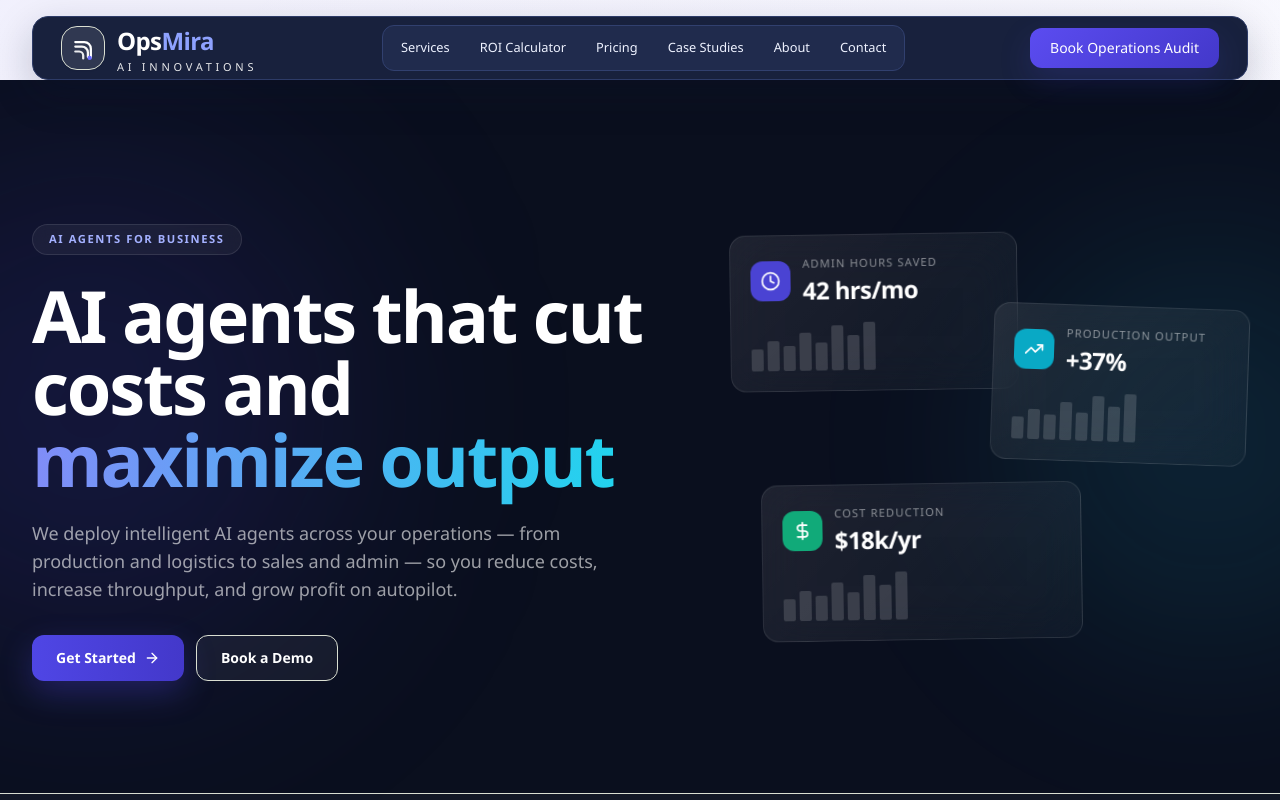
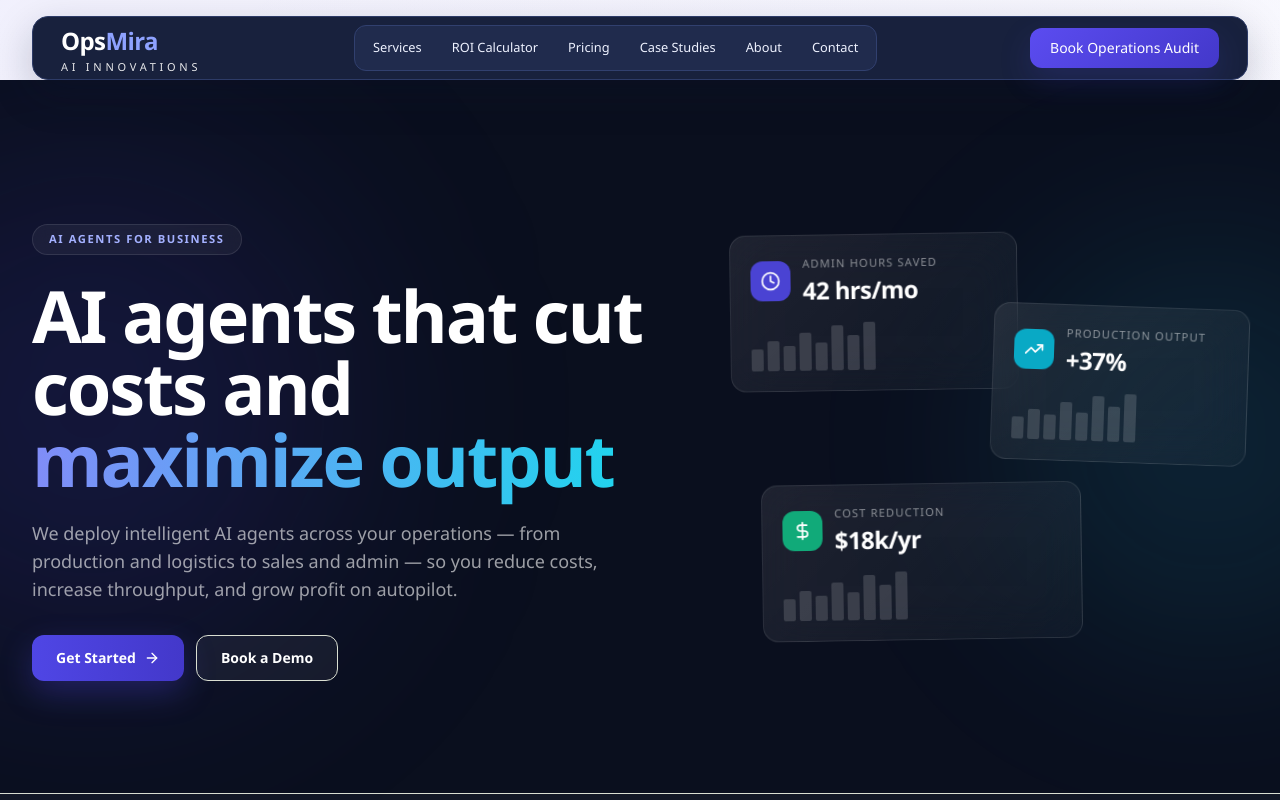
Before and after one commit to adclara/opsmira-web, a Next.js app: page / in a window 1280 px wide. Shown: the top 800 px of the page. Built offline with nearby package versions, Linux system fonts and the light colour scheme.

Commit message:
Remove legacy brand icon

```diff
--- a/components/Brand.tsx
+++ b/components/Brand.tsx
@@ -8,44 +8,6 @@ type BrandProps = {
 export function Brand({ dark = false, compact = false }: BrandProps) {
   return (
     <div className="flex items-center gap-3">
-      <div
-        className={clsx(
-          "flex h-11 w-11 items-center justify-center rounded-2xl border shadow-sm",
-          dark
-            ? "border-white/14 bg-white/[0.1] text-white"
-            : "border-[#d9def3] bg-white text-[#18213d]"
-        )}
-      >
-        <svg
-          viewBox="0 0 40 40"
-          className="h-7 w-7"
-          aria-hidden="true"
-          fill="none"
-        >
-          <path
-            d="M9 11.5h13c5.1 0 9.2 4.1 9.2 9.2v13"
-            stroke="currentColor"
-            strokeWidth="3.2"
-            strokeLinecap="round"
-          />
-          <path
-            d="M9 18h9.5c4.7 0 8.5 3.8 8.5 8.5V33"
-            stroke="currentColor"
-            strokeWidth="3.2"
-            strokeLinecap="round"
-            opacity="0.96"
-          />
-          <path
-            d="M9 25h5.5c3.2 0 5.8 2.6 5.8 5.8V35"
-            stroke="currentColor"
-            strokeWidth="3.2"
-            strokeLinecap="round"
-            opacity="0.9"
-          />
-          <circle cx="29.5" cy="34" r="3.1" fill="#6b6cff" />
-        </svg>
-      </div>
-
       {compact ? null : (
         <div className="leading-none">
           <div
```
